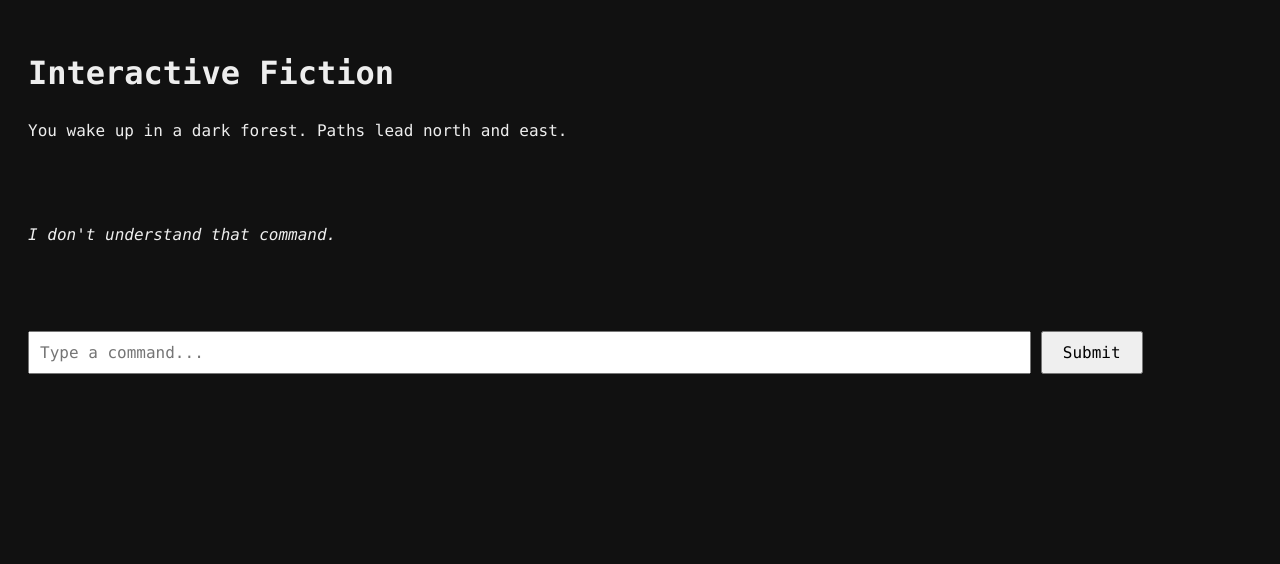
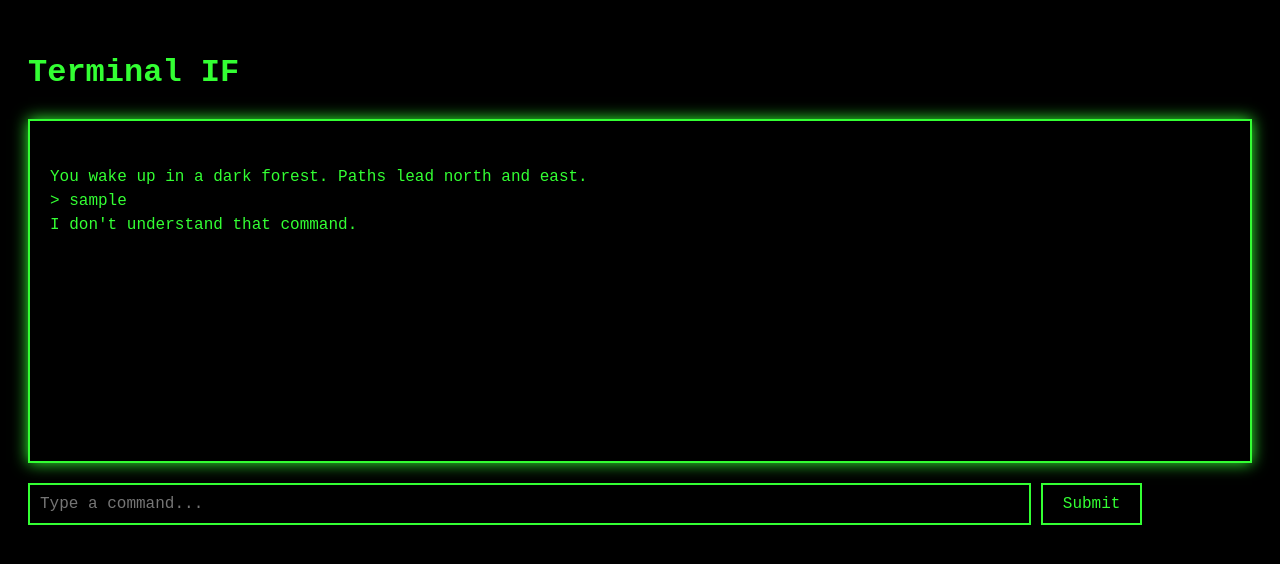
Before and after one commit to JustHarry11/text-game, a plain HTML site: page index.html in a window 1280 px wide. Both pictures are taken after typing "Sample" into the empty fields and a click on the button "Submit". Drawn offline with Linux system fonts and the light colour scheme.

Commit message:
Style Changes

```diff
--- a/game.js
+++ b/game.js
@@ -1,3 +1,8 @@
+// --- GAME ELEMENTS ---
+const screen = document.getElementById("screen");
+const input = document.getElementById("input");
+const submit = document.getElementById("submit");
+
 // --- STORY DATA ---
 const story = {
   start: {
@@ -54,20 +59,33 @@ const story = {
   }
 };
 
-// --- GAME ENGINE ---
+// --- GAME STATE ---
 let current = "start";
 
-function render() {
-  const container = document.getElementById("game");
-  const node = story[current];
-
-  container.innerHTML = `<p>${node.text}</p>`;
+// --- TYPING EFFECT ---
+function typeText(element, text, index = 0) {
+  if (index < text.length) {
+    element.innerHTML += text[index];
+    element.scrollTop = element.scrollHeight; // auto-scroll
+    setTimeout(() => typeText(element, text, index + 1), 18);
+  }
 }
 
+// --- RENDER FUNCTION ---
+function render() {
+  const node = story[current];
+  screen.innerHTML += "\n"; // spacing between scenes
+  typeText(screen, node.text + "\n");
+}
+
+// --- HANDLE COMMAND ---
 function handleCommand() {
-  const input = document.getElementById("input");
   const command = input.value.toLowerCase().trim();
   input.value = "";
+
+  // Echo the command to the screen
+  screen.innerHTML += `> ${command}\n`;
+  screen.scrollTop = screen.scrollHeight;
 
   const node = story[current];
 
@@ -75,18 +93,16 @@ function handleCommand() {
     current = node.commands[command];
     render();
   } else {
-    // Feedback for invalid command
-    document.getElementById("game").innerHTML += `
-      <p><em>I don't understand that command.</em></p>
-    `;
+    typeText(screen, "I don't understand that command.\n");
   }
 }
 
-document.getElementById("submit").onclick = handleCommand;
+// --- EVENT LISTENERS ---
+submit.addEventListener("click", handleCommand);
 
-// Allow pressing Enter to submit
-document.getElementById("input").addEventListener("keydown", (e) => {
+input.addEventListener("keydown", (e) => {
   if (e.key === "Enter") handleCommand();
 });
 
+// --- START GAME ---
 render();
--- a/index.html
+++ b/index.html
@@ -7,40 +7,69 @@
 
   <style>
     body {
-      background: #111;
-      color: #eee;
-      font-family: Consolas, monospace;
+      background: #000;
+      color: #33ff33; /* retro green */
+      font-family: "Courier New", monospace;
       padding: 20px;
       line-height: 1.5;
     }
 
-    #game {
+    #screen {
+      background: #000;
+      border: 2px solid #33ff33;
+      padding: 20px;
       margin-bottom: 20px;
+      height: 300px;
+      overflow-y: auto;
       white-space: pre-wrap;
+      box-shadow: 0 0 15px #33ff33;
     }
 
     #input {
       width: 80%;
       padding: 10px;
       font-size: 16px;
+      background: #000;
+      color: #33ff33;
+      border: 2px solid #33ff33;
       font-family: inherit;
     }
 
     #submit {
       padding: 10px 20px;
       font-size: 16px;
+      background: #000;
+      color: #33ff33;
+      border: 2px solid #33ff33;
+      cursor: pointer;
       font-family: inherit;
-      cursor: pointer;
+    }
+
+    #submit:hover {
+      background: #033003;
+    }
+
+    /* Blinking cursor effect */
+    .cursor {
+      display: inline-block;
+      width: 10px;
+      background: #33ff33;
+      animation: blink 0.6s infinite;
+    }
+    @keyframes blink {
+      0% { opacity: 1; }
+      50% { opacity: 0; }
+      100% { opacity: 1; }
     }
   </style>
 </head>
 
 <body>
-  <h1>Interactive Fiction</h1>
+  <h1>Terminal IF</h1>
 
-  <div id="game"></div>
+  <div id="screen"></div>
 
-  <input id="input" type="text" placeholder="Type a command..." />
+  <input id="input" type="text" placeholder="Type a command..." autocomplete="off" />
   <button id="submit">Submit</button>
 
   <script src="game.js"></script>
```
